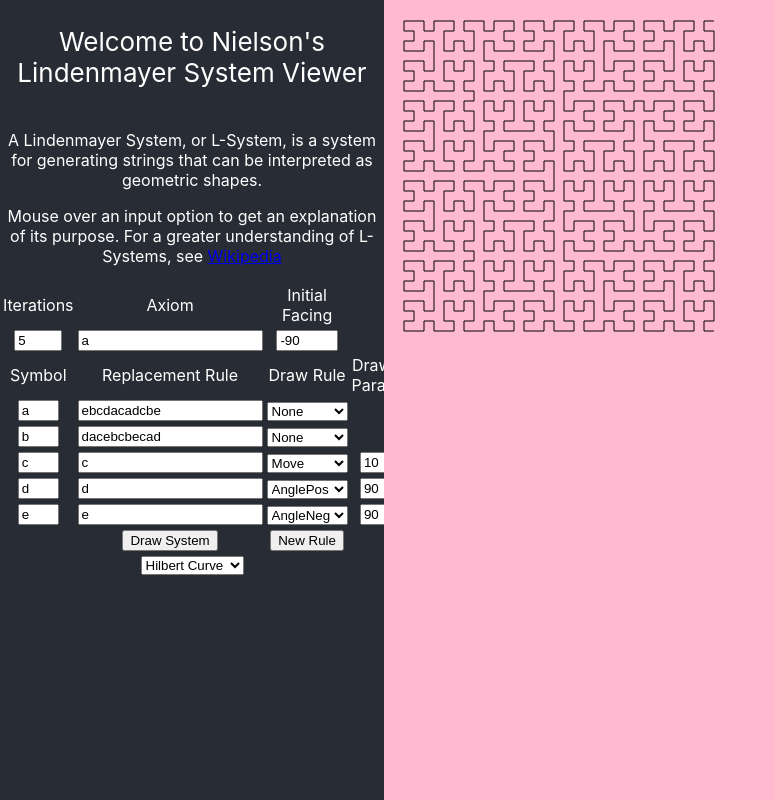
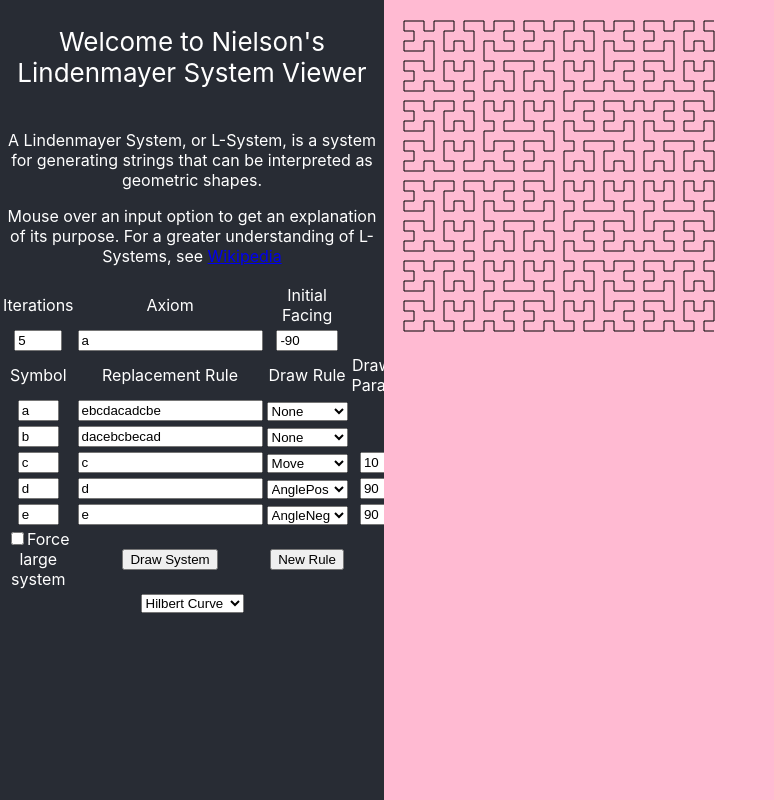
Before and after one commit to JuliaNielson/l-system-viewer, a React (Create React App) app: page / in a window 1280 px wide. Shown: the whole page, without its empty margins (0-774 px from the left). Built offline with nearby package versions, Linux system fonts and the light colour scheme.

Commit message:
adds force generation checkbox for large drawings

```diff
--- a/src/components/ControlPane.js
+++ b/src/components/ControlPane.js
@@ -23,6 +23,7 @@ class ControlPane extends Component {
                     ruleState={this.props.ruleState}
                     formHandler={this.props.formHandler}
                     addRuleHandler={this.props.addRuleHandler}
+                    forceGenerate={this.props.forceGenerate}
                 />
 
                 <SystemSelector
--- a/src/components/LSystemPane.js
+++ b/src/components/LSystemPane.js
@@ -8,7 +8,8 @@ class LSystemPane extends React.Component {
     constructor(props){
         super(props);
         this.state = {
-            ruleState: SampleSystems.sampleSystems[0]
+            ruleState: SampleSystems.sampleSystems[0],
+            forceGenerate: false
         }
 
         this.handleDrawButton = this.handleDrawButton.bind(this);
@@ -28,9 +29,11 @@ class LSystemPane extends React.Component {
                     formHandler={this.handleForm}
                     addRuleHandler={this.addRuleHandler}
                     loadSystem={this.loadSystem}
+                    forceGenerate={this.state.forceGenerate}
                 ></ControlPane>
                 <ViewPane ref="viewPane"
                     ruleState={this.state.ruleState}
+                    forceGenerate={this.state.forceGenerate}
                 ></ViewPane>
             </div>
         );
@@ -55,6 +58,9 @@ class LSystemPane extends React.Component {
                 [e.target.className] : e.target.value
                 }
             }));
+        }
+        else if(["forceGenerate"].includes(e.target.className)){
+            this.setState({[e.target.className] : e.target.checked})
         }
     }
 
--- a/src/components/SystemRulePane.js
+++ b/src/components/SystemRulePane.js
@@ -38,10 +38,24 @@ class SystemRulePane extends Component{
                             />
                         </td>
                         <td>
-                            <input type="Text" className="axiom" title={DescriptionStrings.axiom} value={this.props.ruleState.axiom} onChange={this.props.formHandler}/>
+                            <input
+                                type="Text"
+                                className="axiom"
+                                title={DescriptionStrings.axiom}
+                                value={this.props.ruleState.axiom}
+                                onChange={this.props.formHandler}
+                            />
                         </td>
                         <td>
-                            <input type="Number" max={360} min={-360} className="facing" title={DescriptionStrings.facing} value={this.props.ruleState.facing} onChange={this.props.formHandler}/>
+                            <input
+                                type="Number"
+                                max={360}
+                                min={-360}
+                                className="facing"
+                                title={DescriptionStrings.facing}
+                                value={this.props.ruleState.facing}
+                                onChange={this.props.formHandler}
+                            />
                         </td>
                     </tr>
                     <tr>
@@ -63,7 +77,8 @@ class SystemRulePane extends Component{
 
                     <tr>
                         <td>
-
+                            <input type="Checkbox" className="forceGenerate" id="forceGenerate" onChange={this.props.formHandler} checked={this.props.forceGenerate}/>
+                            <label for="forceGenerate">Force large system</label>
                         </td>
                         <td>
                             <button onClick={this.props.handleDrawButton}>Draw System</button>
--- a/src/components/ViewPane.js
+++ b/src/components/ViewPane.js
@@ -48,7 +48,7 @@ class ViewPane extends React.Component {
         let resultString = axiom;
         for (let ii = 0; ii < iterations; ii++) {
             let workString = "";
-            if (resultString.length < 250000)
+            if (resultString.length < 250000 || (this.props.forceGenerate))
             {
                 resultString.split("").forEach(charr => {
                     workString += this.findReplacementRuleBySymbol(rules, charr);
```
